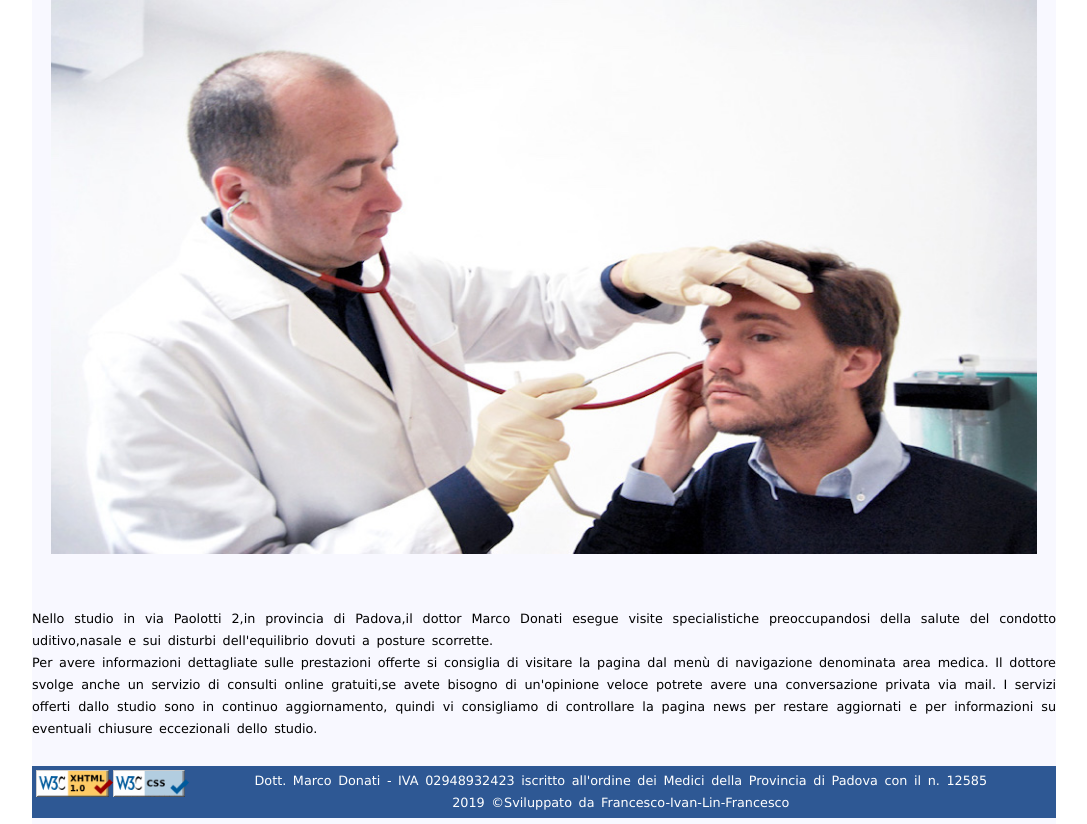
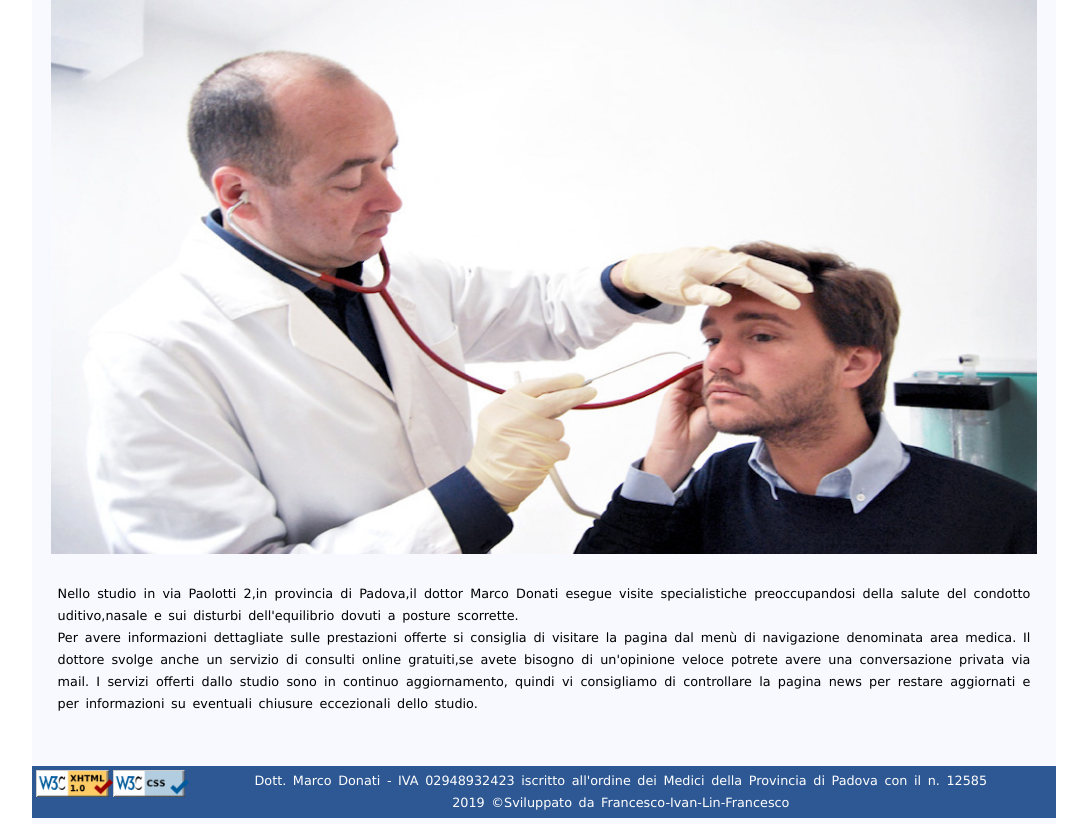
Before and after one commit to ivanfurlan/tecweb, a PHP site: page /HTML/index.html in a window 1280 px wide. Shown: the part 186-1010 px from the top of the page, without its empty margins (96-1183 px from the left). Run offline with PHP 8.4, Linux system fonts and the light colour scheme.

Commit message:
Update styledesktop.css

```diff
--- a/CSS/styledesktop.css
+++ b/CSS/styledesktop.css
@@ -352,7 +352,10 @@ p{
 /*      CSS DOTTORE.HTML       */
 #presentazione{
      text-align: justify;
-
+      border: 1em #2E5894;
+      padding: 2em;
+      border-radius: 7em;
+}
 /*      CSS INDEX.HTML       */
 
 
```
